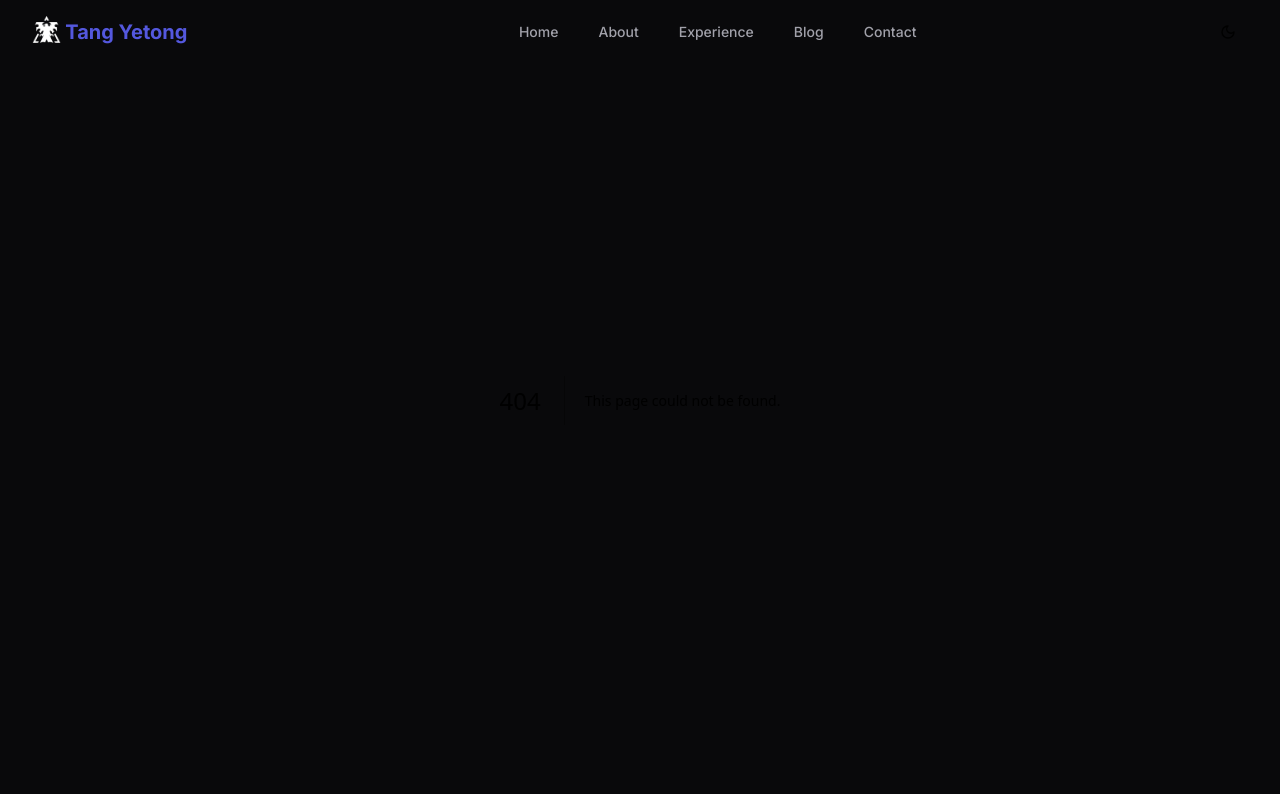
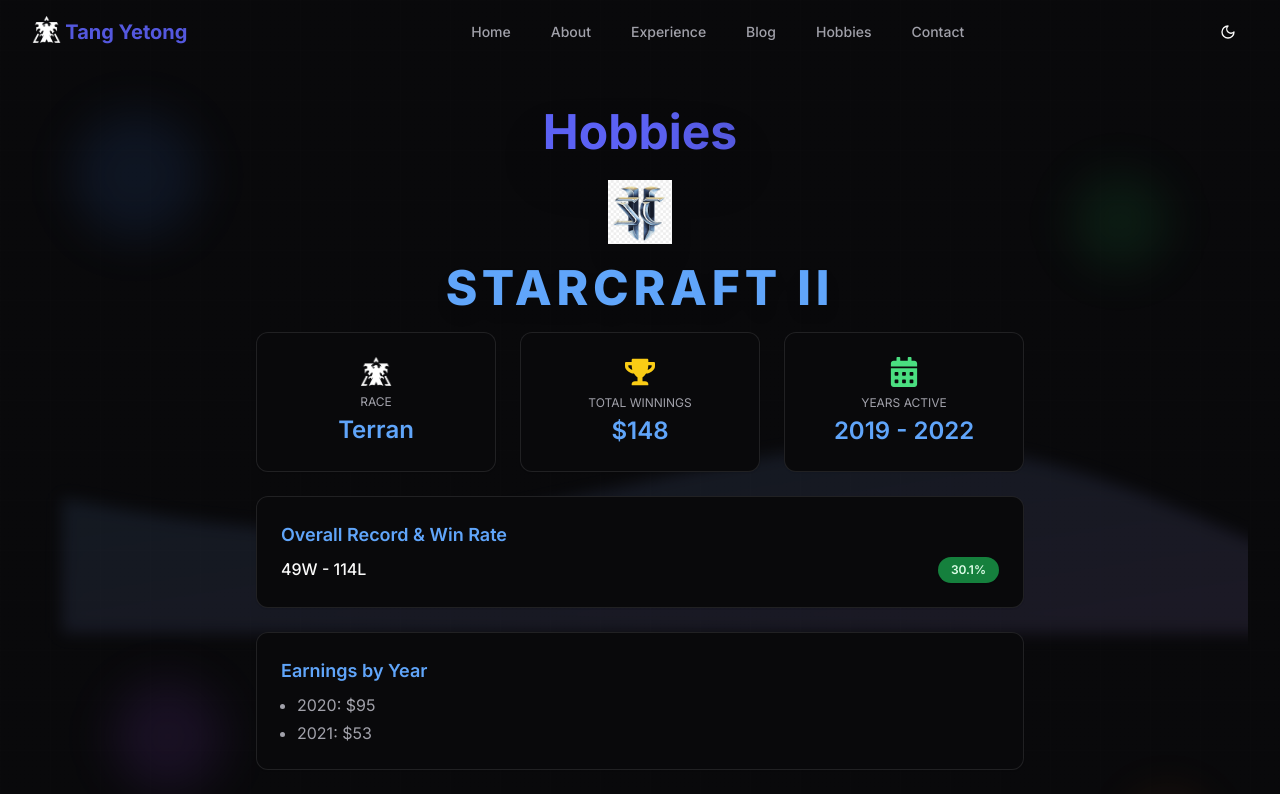
Before and after one commit to darkv32/website, a Next.js app: page /hobbies in a window 1280 px wide. Before the commit this address had no page. Shown: the top 794 px of the page. Built offline with nearby package versions, Linux system fonts and the light colour scheme.

Commit message:
add hobbies

```diff
--- a/app/globals.css
+++ b/app/globals.css
@@ -524,15 +524,23 @@
   }
 }
 
-@keyframes float {
-  0%, 100% {
-    transform: translateY(0px) rotate(0deg);
-  }
-  50% {
-    transform: translateY(-20px) rotate(180deg);
-  }
+@keyframes bgMove {
+  0% { transform: translateX(0); }
+  50% { transform: translateX(30px); }
+  100% { transform: translateX(0); }
+}
+.animate-bg-move {
+  animation: bgMove 12s ease-in-out infinite;
 }
 
+@keyframes float {
+  0% { transform: translateY(0px); }
+  50% { transform: translateY(-20px); }
+  100% { transform: translateY(0px); }
+}
+.animate-float {
+  animation: float 6s ease-in-out infinite;
+}
 
 
 /* Enhanced Scrollbar */
--- /dev/null
+++ b/app/hobbies/page.tsx
@@ -0,0 +1,127 @@
+'use client'
+
+import React from 'react';
+import { Card } from '../../components/ui/card';
+import { Badge } from '../../components/ui/badge';
+import { PageLayout } from '../../components/ui/page-layout';
+import Image from 'next/image';
+import { FaRobot, FaTrophy, FaCalendarAlt } from 'react-icons/fa';
+import { useTheme } from 'next-themes';
+// @ts-ignore: react-icons types may be missing if not installed
+
+export default function HobbiesPage() {
+  const { theme } = useTheme();
+  // StarCraft II stats fetched from Liquipedia
+  const sc2Stats = {
+    race: 'Terran',
+    totalWinnings: '$148',
+    yearsActive: '2019 - 2022',
+    totalRecord: '49W - 114L',
+    winRate: '30.1%',
+    earningsByYear: [
+      { year: 2020, amount: '$95' },
+      { year: 2021, amount: '$53' },
+    ],
+    matchupWinRates: {
+      Protoss: '25.4%',
+      Terran: '40%',
+      Zerg: '30.7%',
+    },
+  };
+
+  return (
+    <PageLayout title="Hobbies" badge="StarCraft II" showBackButton>
+      {/* Enhanced Animated Background with animation */}
+      <div className="absolute inset-0 overflow-hidden pointer-events-none z-0">
+        <svg
+          className="absolute top-0 left-0 w-full h-full animate-bg-move"
+          viewBox="0 0 1440 320"
+          fill="none"
+          xmlns="http://www.w3.org/2000/svg"
+          style={{
+            filter: 'blur(8px) brightness(1.1)',
+            opacity: 0.5,
+            mixBlendMode: 'lighten',
+          }}
+        >
+          <defs>
+            <linearGradient id="bg-gradient" x1="0" y1="0" x2="1" y2="1">
+              <stop offset="0%" stopColor="#60a5fa" stopOpacity="0.18" />
+              <stop offset="100%" stopColor="#a78bfa" stopOpacity="0.22" />
+            </linearGradient>
+          </defs>
+          <path
+            fill="url(#bg-gradient)"
+            d="M0,160L60,170.7C120,181,240,203,360,197.3C480,192,600,160,720,133.3C840,107,960,85,1080,101.3C1200,117,1320,171,1380,197.3L1440,224L1440,320L1380,320C1320,320,1200,320,1080,320C960,320,840,320,720,320C600,320,480,320,360,320C240,320,120,320,60,320L0,320Z"
+          />
+        </svg>
+        {/* Existing floating blobs */}
+        <div className="absolute top-20 left-10 w-32 h-32 bg-blue-500/10 rounded-full blur-xl animate-float" style={{ animationDelay: '0s' }} />
+        <div className="absolute top-40 right-20 w-24 h-24 bg-green-500/10 rounded-full blur-xl animate-float" style={{ animationDelay: '2s' }} />
+        <div className="absolute bottom-40 left-20 w-28 h-28 bg-purple-500/10 rounded-full blur-xl animate-float" style={{ animationDelay: '4s' }} />
+        <div className="absolute bottom-20 right-10 w-20 h-20 bg-orange-500/10 rounded-full blur-xl animate-float" style={{ animationDelay: '1s' }} />
+      </div>
+
+      <div className="relative z-10 flex flex-col items-center" style={{ marginTop: '-3rem' }}>
+        {/* Use your logo instead of Terran icon */}
+        <Image
+          src="/sc2-logo.png"
+          alt="Starcraft II Logo"
+          width={64}
+          height={64}
+          className="mb-1 drop-shadow-xl"
+        />
+        <h1 className="text-5xl font-extrabold text-blue-400 drop-shadow-lg mb-1 tracking-widest uppercase px-2 py-4">
+          StarCraft II
+        </h1>
+        <div className="w-full max-w-3xl">
+          <div className="grid grid-cols-1 sm:grid-cols-2 md:grid-cols-3 gap-6 pb-10">
+            <Card className="flex flex-col items-center p-6 card-enhanced-light transition-transform duration-200 hover:scale-105 hover:shadow-2xl">
+              <Image src={theme ? theme === 'dark' ? "/logo-white.png" : "/logo-black.png" : "/logo-white.png"} alt="Starcraft II Logo" width={32} height={32} className="mb-2" />
+              <span className="text-xs uppercase text-muted-foreground">Race</span>
+              <span className="font-semibold text-2xl text-blue-400 mt-1">{sc2Stats.race}</span>
+            </Card>
+            <Card className="flex flex-col items-center p-6 card-enhanced-light transition-transform duration-200 hover:scale-105 hover:shadow-2xl">
+              <FaTrophy className="text-3xl text-yellow-400 mb-2" />
+              <span className="text-xs uppercase text-muted-foreground">Total Winnings</span>
+              <span className="font-semibold text-2xl text-blue-400 mt-1">{sc2Stats.totalWinnings}</span>
+            </Card>
+            <Card className="flex flex-col items-center p-6 card-enhanced-light transition-transform duration-200 hover:scale-105 hover:shadow-2xl">
+              <FaCalendarAlt className="text-3xl text-green-400 mb-2" />
+              <span className="text-xs uppercase text-muted-foreground">Years Active</span>
+              <span className="font-semibold text-2xl text-blue-400 mt-1">{sc2Stats.yearsActive}</span>
+            </Card>
+            <Card className="col-span-full p-6 card-enhanced-light transition-transform duration-200 hover:scale-105 hover:shadow-2xl">
+              <h3 className="text-lg font-semibold text-blue-400 mb-2">Overall Record & Win Rate</h3>
+              <div className="flex justify-between">
+                <span className="font-medium">{sc2Stats.totalRecord}</span>
+                <Badge className="bg-green-700 text-green-100 px-3 py-1 rounded-full shadow-sm">
+                  {sc2Stats.winRate}
+                </Badge>
+              </div>
+            </Card>
+            <Card className="col-span-full p-6 card-enhanced-light transition-transform duration-200 hover:scale-105 hover:shadow-2xl">
+              <h3 className="text-lg font-semibold text-blue-400 mb-2">Earnings by Year</h3>
+              <ul className="space-y-1 pl-4 list-disc text-muted-foreground">
+                {sc2Stats.earningsByYear.map(({ year, amount }) => (
+                  <li key={year}>{year}: {amount}</li>
+                ))}
+              </ul>
+            </Card>
+            <Card className="col-span-full p-6 card-enhanced-light transition-transform duration-200 hover:scale-105 hover:shadow-2xl">
+              <h3 className="text-lg font-semibold text-blue-400 mb-2">Matchup Win Rates</h3>
+              <div className="grid grid-cols-3 gap-4 text-center">
+                {Object.entries(sc2Stats.matchupWinRates).map(([matchup, rate]) => (
+                  <div key={matchup}>
+                    <span className="block text-sm text-muted-foreground">vs {matchup}</span>
+                    <span className="font-semibold text-blue-400">{rate}</span>
+                  </div>
+                ))}
+              </div>
+            </Card>
+          </div>
+        </div>
+      </div>
+    </PageLayout>
+  );
+}
--- a/components/blog/blog-post-card.tsx
+++ b/components/blog/blog-post-card.tsx
@@ -60,7 +60,11 @@
       {showImage && post.featuredImage && (
         <div className="aspect-video overflow-hidden relative">
           <Image
-            src={post.featuredImage}
+            src={
+              post.featuredImage.startsWith('https://images.pexels.com/')
+                ? `${post.featuredImage}${post.featuredImage.includes('?') ? '&' : '?'}auto=compress,format&w=600`
+                : post.featuredImage
+            }
             alt={post.title}
             fill
             className="w-full h-full object-cover"
--- a/data/site-data.json
+++ b/data/site-data.json
@@ -20,6 +20,7 @@
       { "name": "About", "href": "/about" },
       { "name": "Experience", "href": "/experience" },
       { "name": "Blog", "href": "/blog" },
+      { "name": "Hobbies", "href": "/hobbies" },
       { "name": "Contact", "href": "/contact" }
     ]
   },
--- a/package.json
+++ b/package.json
@@ -32,6 +32,7 @@
     "postcss": "8.4.30",
     "react": "18.2.0",
     "react-dom": "18.2.0",
+    "react-icons": "^5.5.0",
     "react-markdown": "^10.1.0",
     "react-simple-typewriter": "^5.0.1",
     "react-syntax-highlighter": "^15.5.0",
```
Also changed, not shown: app/hobbies/starcraft.module.css (added, +34 -0 lines), public/sc2-logo.png (added), 1 other file (tests, documents, lock files or other folders).
